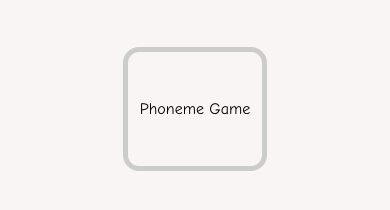
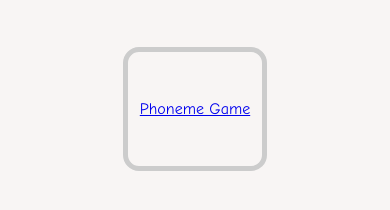
Before and after one commit to fac24/alis-learning, a Next.js app: page /child-landing in a window 390 px wide. Shown: the part 284-494 px from the top of the page. Built offline with nearby package versions, Linux system fonts and the light colour scheme.

Commit message:
passHref on phoneme link

```diff
--- a/pages/child-landing.js
+++ b/pages/child-landing.js
@@ -9,7 +9,7 @@ export default function ChildLanding({ learnerName }) {
       <h2>{learnerName ? `Hi, ${learnerName}!` : "Hi there!"}</h2>
 
       <Tts>What game would you like to play?</Tts>
-      <Link href="phoneme-game">
+      <Link href="phoneme-game" passHref>
         <GameTile tabIndex={0}>Phoneme Game</GameTile>
       </Link>
     </>
```
